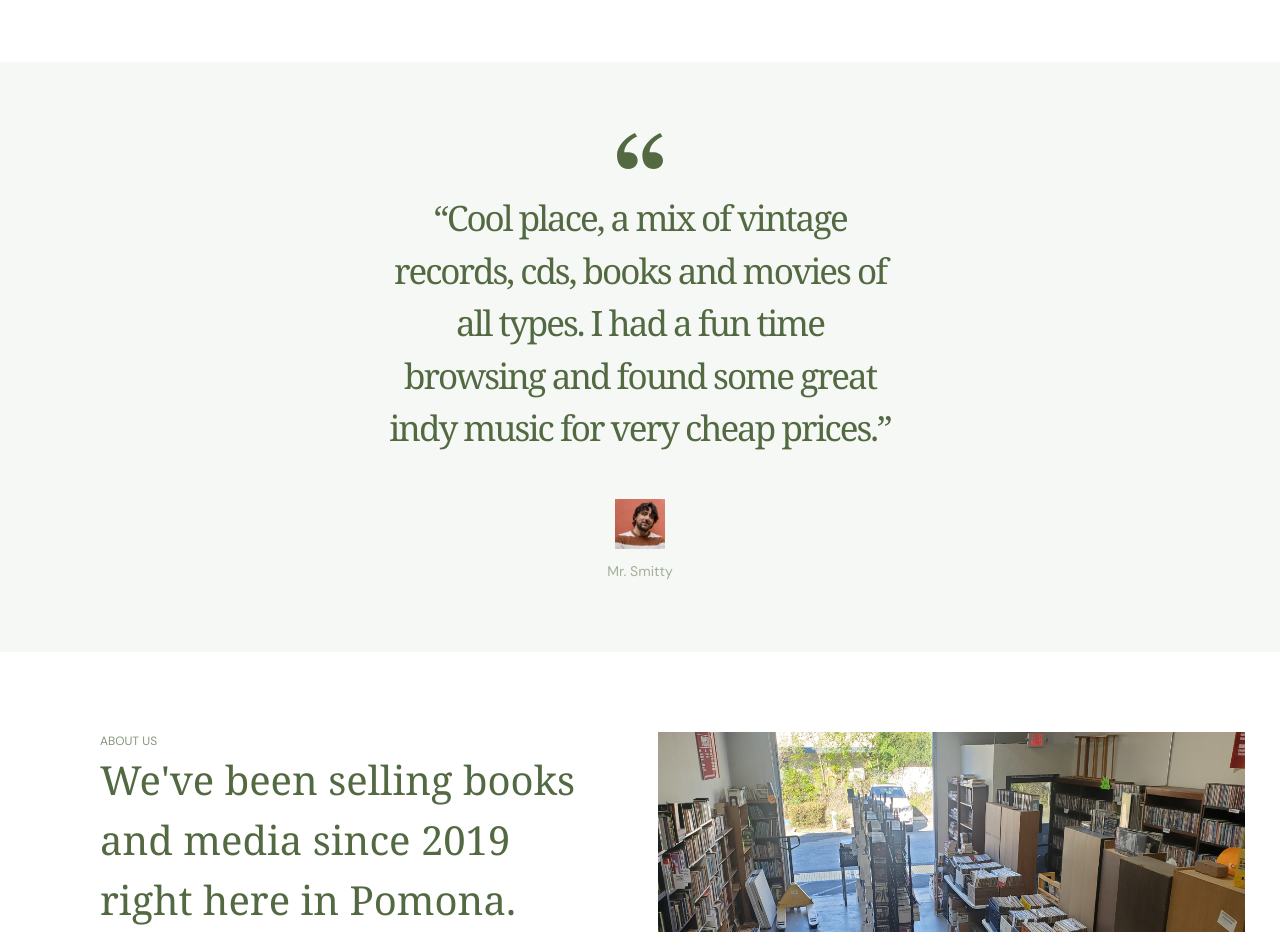
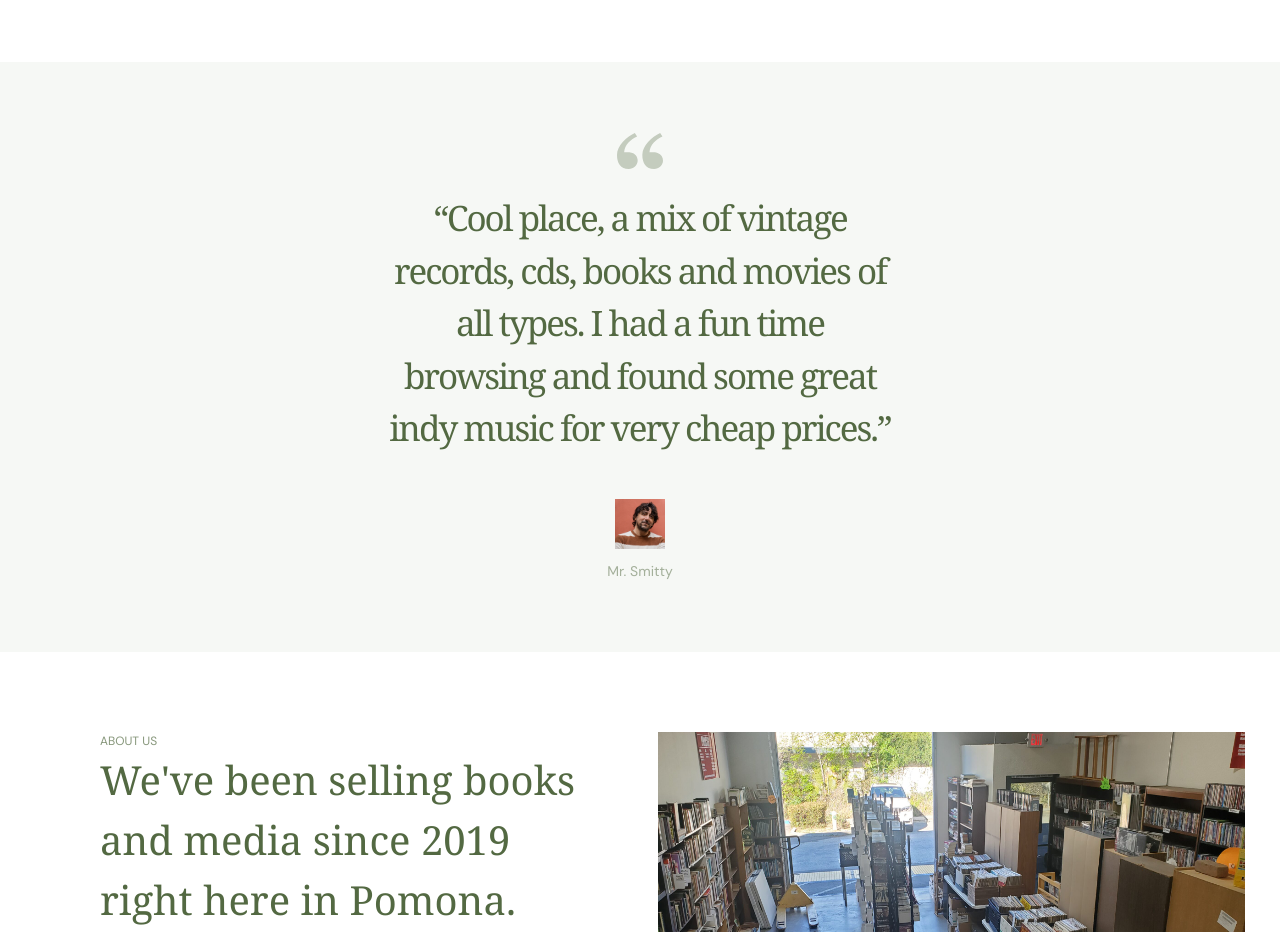
Before and after one commit to XzibitBlitz/practice-website, a Next.js app: page / in a window 1280 px wide. Shown: the part 1260-2192 px from the top of the page. Built offline with nearby package versions, Linux system fonts and the light colour scheme.

Commit message:
Fixed quote svg color

```diff
--- a/pages/index.tsx
+++ b/pages/index.tsx
@@ -104,7 +104,7 @@ export default function Home() {
         <div className="relative z-10 px-[25px] xl:px-[171px]">
           <div className="flex flex-col mx-auto py-[20px]">
             <svg width="46" height="38" viewBox="0 0 46 38" fill="none" xmlns="http://www.w3.org/2000/svg" className="mx-auto mb-[12px]">
-              <path d="M20.6614 28.8167C20.6614 33.1133 16.7004 37.0402 11.7484 37.0402C3.56585 37.0402 0 30.9867 0 22.9061C0 13.6313 9.34862 4.68667 17.8304 0.959727L20.0961 4.60889C13.1077 7.99535 7.88433 12.5869 7.14413 20.2849H10.0352C13.1311 20.2849 16.3472 20.784 18.4942 23.0089C20.025 24.5976 20.6614 26.6202 20.6614 28.8167ZM46 28.8167C46 33.1133 42.0389 37.0402 37.087 37.0402C28.9044 37.0402 25.3385 30.9866 25.3385 22.9061C25.3385 13.6312 34.6872 4.68666 43.1689 0.959717L45.4346 4.60888C38.4462 7.99534 33.2229 12.5868 32.4827 20.2849C35.6358 20.2849 38.2518 20.1706 40.5819 21.0044C44.2108 22.3029 46 25.1081 46 28.8167Z" fill="#536941" />
+              <path d="M20.6614 28.8167C20.6614 33.1133 16.7004 37.0402 11.7484 37.0402C3.56585 37.0402 0 30.9867 0 22.9061C0 13.6313 9.34862 4.68667 17.8304 0.959727L20.0961 4.60889C13.1077 7.99535 7.88433 12.5869 7.14413 20.2849H10.0352C13.1311 20.2849 16.3472 20.784 18.4942 23.0089C20.025 24.5976 20.6614 26.6202 20.6614 28.8167ZM46 28.8167C46 33.1133 42.0389 37.0402 37.087 37.0402C28.9044 37.0402 25.3385 30.9866 25.3385 22.9061C25.3385 13.6312 34.6872 4.68666 43.1689 0.959717L45.4346 4.60888C38.4462 7.99534 33.2229 12.5868 32.4827 20.2849C35.6358 20.2849 38.2518 20.1706 40.5819 21.0044C44.2108 22.3029 46 25.1081 46 28.8167Z" fill="#c4ccbe" />
             </svg>
             <h1 className="mx-auto text-[24px] md:text-[35px] tracking-[-2px] md:px-[80px] pt-[10px] pb-[20px] mb-[24px] md:max-w-2xl font-serif">“Cool place, a mix of vintage records, cds, books and movies of all types. I had a fun time browsing and found some great indy music for very cheap prices.”</h1>
             <img src="/avatar_1.jpg" className="w-[50px] h-[50px] mx-auto mb-[12px]" alt="Testimonial Avatar" />
```
